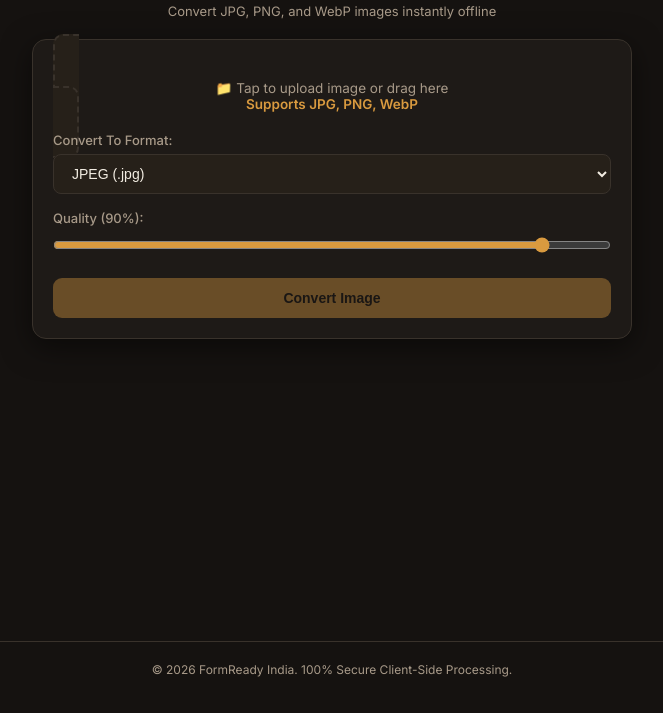
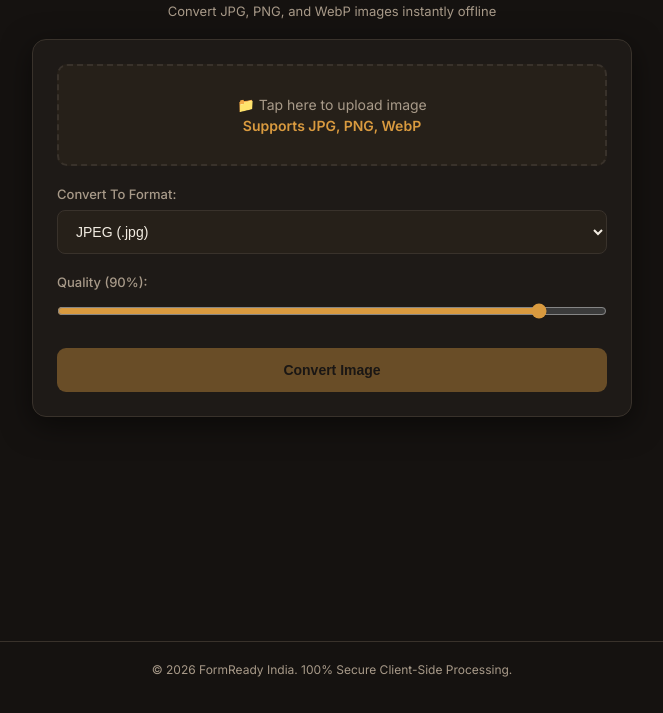
Before and after one commit to Amanshaikh77/formready-india, a website: page docs/tools/image-converter/index.html in a window 1280 px wide. Shown: the part 87-800 px from the top of the page, without its empty margins (308-971 px from the left). Drawn offline with Linux system fonts and the light colour scheme.

Commit message:
Fix UI clipping and border bug on upload zone in image converter

```diff
--- a/docs/tools/image-converter/index.html
+++ b/docs/tools/image-converter/index.html
@@ -50,7 +50,7 @@ body {
   background: var(--panel);
   border: 1px solid var(--line);
   border-radius: 14px;
-  padding: 20px;
+  padding: 24px;
   max-width: 600px;
   margin: 0 auto 24px;
   width: 100%;
@@ -58,23 +58,25 @@ body {
 }
 .upload-zone {
   border: 2px dashed var(--line);
-  padding: 24px;
+  padding: 28px 16px;
   text-align: center;
   border-radius: 10px;
   cursor: pointer;
   background: var(--panel-2);
   transition: border-color 0.2s;
-  margin-bottom: 16px;
+  margin-bottom: 20px;
+  display: block;
+  width: 100%;
 }
 .upload-zone:hover { border-color: var(--amber); }
 #fileInput { display: none; }
-.upload-text { font-size: 13.5px; color: var(--muted); }
+.upload-text { font-size: 14px; color: var(--muted); line-height: 1.5; }
 .upload-text b { color: var(--amber); }
 
 .preview-container {
   display: none;
   text-align: center;
-  margin-bottom: 16px;
+  margin-bottom: 20px;
 }
 .preview-img {
   max-width: 100%;
@@ -85,18 +87,18 @@ body {
 }
 
 .options-group {
-  margin-bottom: 16px;
+  margin-bottom: 20px;
 }
 .options-group label {
   display: block;
   font-size: 13px;
   color: var(--muted);
-  margin-bottom: 6px;
+  margin-bottom: 8px;
   font-weight: 500;
 }
 .format-select, .quality-slider {
   width: 100%;
-  padding: 10px 14px;
+  padding: 12px 14px;
   background: var(--panel-2);
   border: 1px solid var(--line);
   color: var(--paper);
@@ -111,7 +113,7 @@ body {
   color: #151210;
   border: none;
   width: 100%;
-  padding: 12px;
+  padding: 14px;
   border-radius: 9px;
   font-weight: 700;
   font-size: 14px;
@@ -120,7 +122,7 @@ body {
 }
 .btn:hover { background: var(--amber-bright); }
 .btn:disabled { opacity: 0.4; cursor: not-allowed; }
-.btn-download { background: #2ea043; color: #fff; margin-top: 10px; display: none; }
+.btn-download { background: #2ea043; color: #fff; margin-top: 12px; display: none; }
 .btn-download:hover { background: #3fb950; }
 
 footer {
@@ -146,7 +148,7 @@ footer {
 
 <div class="card">
   <label for="fileInput" class="upload-zone" id="dropZone">
-    <div class="upload-text">📁 Tap to upload image or drag here<br><b>Supports JPG, PNG, WebP</b></div>
+    <div class="upload-text">📁 Tap here to upload image<br><b>Supports JPG, PNG, WebP</b></div>
   </label>
   <input type="file" id="fileInput" accept="image/jpeg, image/png, image/webp">
 
@@ -216,7 +218,7 @@ fileInput.addEventListener("change", (e) => {
 
 targetFormat.addEventListener("change", (e) => {
   if (e.target.value === "image/png") {
-    qualityGroup.style.display = "none"; // PNG does not use quality slider
+    qualityGroup.style.display = "none";
   } else {
     qualityGroup.style.display = "block";
   }
@@ -234,7 +236,6 @@ convertBtn.addEventListener("click", () => {
   canvas.height = loadedImage.height;
   const ctx = canvas.getContext("2d");
 
-  // If converting to JPEG from transparent PNG, fill white background
   if (targetFormat.value === "image/jpeg") {
     ctx.fillStyle = "#FFFFFF";
     ctx.fillRect(0, 0, canvas.width, canvas.height);
```
